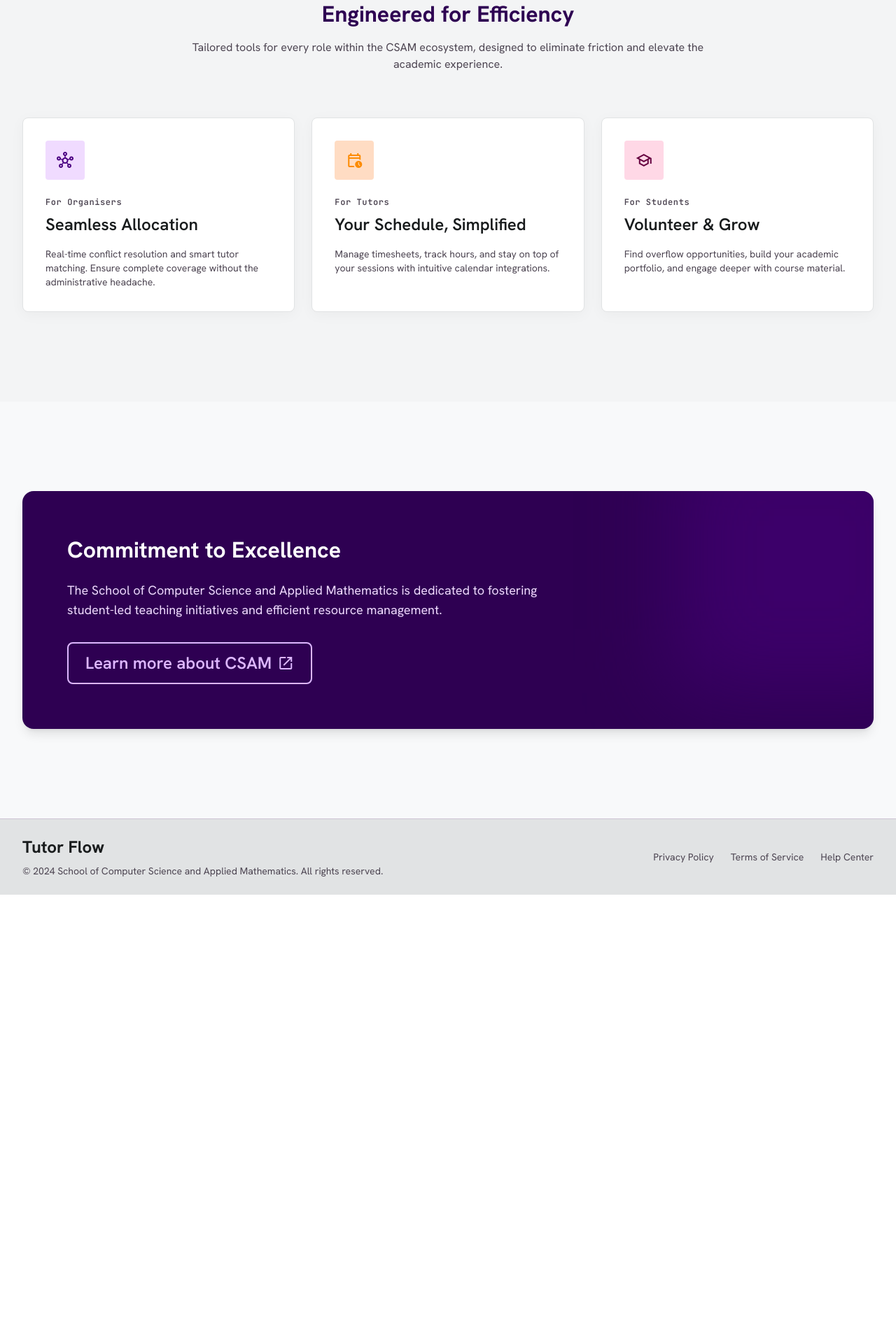
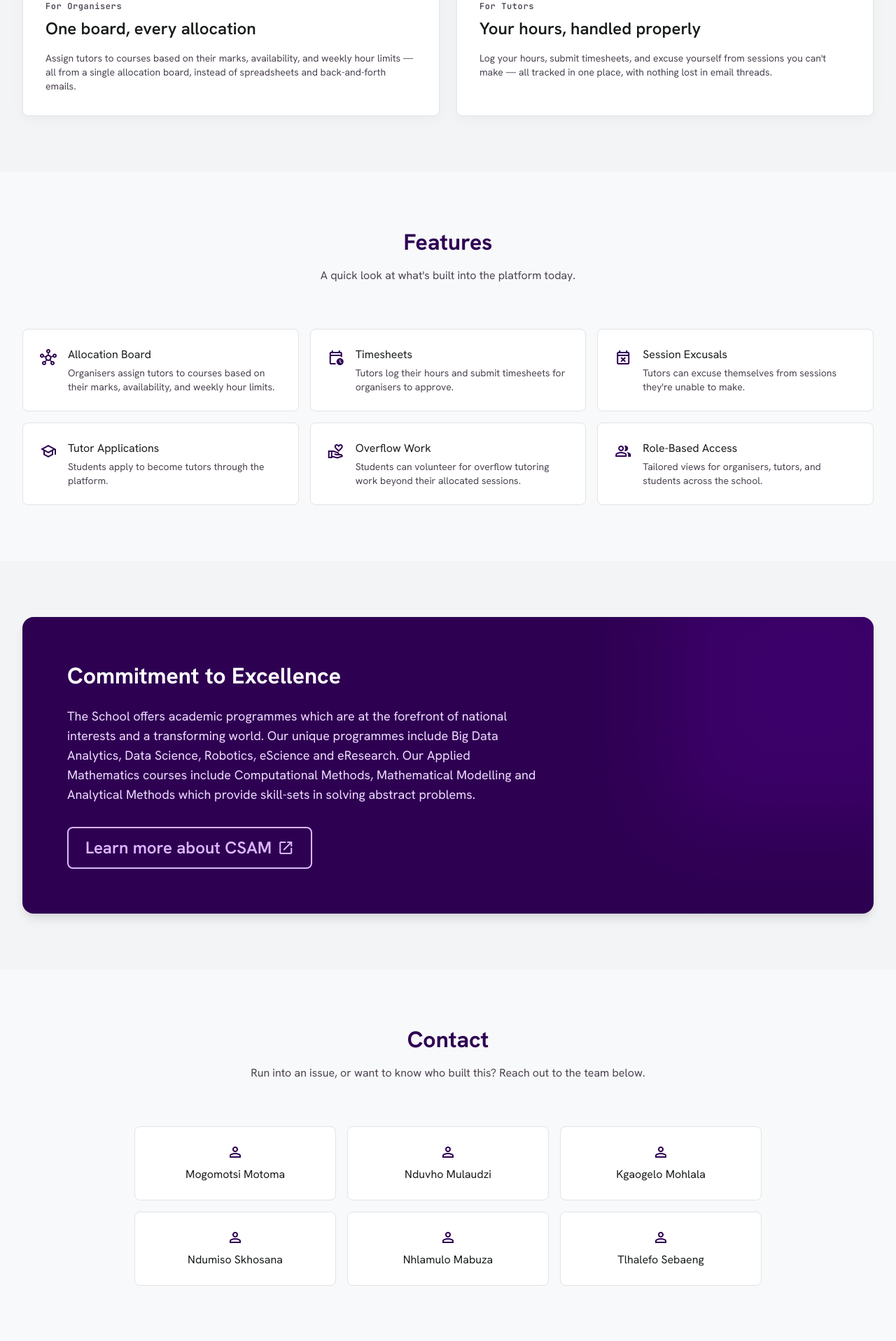
Before and after one commit to kompile-n-konquer/Tutor-Management-System, a React (Vite) app in the folder frontend/: page / in a window 1280 px wide. Shown: the part 880-2797 px from the top of the page at 70% size. Before the commit the page ends 2159 px from the top, so only its background shows below. Built offline with nearby package versions, Linux system fonts and the light colour scheme; no server answers.

Commit message:
chore/update-landing-page: updated the landing page to make it more palatable

```diff
--- a/frontend/src/features/home/Home.jsx
+++ b/frontend/src/features/home/Home.jsx
@@ -23,11 +23,12 @@ export default function Landing() {
       </header>
 
       <main className="flex-grow">
-        <section className="relative bg-surface-container-lowest overflow-hidden pt-32 pb-40">
-          <div className="max-w-container-max mx-auto px-margin-page relative z-10 grid grid-cols-1 lg:grid-cols-2 gap-gutter items-center">
+        {/* HERO */}
+        <section className="relative bg-surface-container-lowest overflow-hidden pt-32 pb-20">
+          <div className="max-w-container-max mx-auto px-margin-page relative z-10">
             <div className="max-w-2xl">
               <h1 className="font-display text-display text-primary mb-6 leading-tight">
-                Empowering Academic Excellence at CSAM
+                Tutoring made easier.
               </h1>
               <p className="font-body-lg text-body-lg text-on-surface-variant mb-10">
                 A centralized platform for Computer Science and Applied Mathematics tutor management, allocation, and
@@ -41,26 +42,36 @@ export default function Landing() {
                 <span className="material-symbols-outlined group-hover:translate-x-1 transition-transform">arrow_forward</span>
               </Link>
             </div>
-            <div className="relative h-[400px] w-full rounded-2xl overflow-hidden shadow-[0px_12px_32px_rgba(75,0,130,0.08)] bg-surface border border-surface-variant">
-              <div className="absolute inset-0 bg-gradient-to-br from-primary-fixed via-tertiary-fixed to-secondary-fixed opacity-40" />
-            </div>
           </div>
         </section>
 
-        <section className="py-32 bg-surface-container-low" id="features">
+        {/* BENEFITS — why organisers and tutors should use the app */}
+        <section className="py-20 bg-surface-container-low" id="benefits">
           <div className="max-w-container-max mx-auto px-margin-page">
             <div className="mb-16 text-center max-w-3xl mx-auto">
-              <h2 className="font-headline-lg text-headline-lg text-primary mb-4">Engineered for Efficiency</h2>
+              <h2 className="font-headline-lg text-headline-lg text-primary mb-4">Why Use Tutor Flow</h2>
               <p className="font-body-md text-body-md text-on-surface-variant">
-                Tailored tools for every role within the CSAM ecosystem, designed to eliminate friction and elevate the
-                academic experience.
+                Built to take the administrative weight off organisers and tutors, so more time goes into teaching.
               </p>
             </div>
-            <div className="grid grid-cols-1 md:grid-cols-3 gap-stack-lg">
+            <div className="grid grid-cols-1 md:grid-cols-2 gap-stack-lg">
               {[
-                { icon: "hub", eyebrow: "For Organisers", title: "Seamless Allocation", body: "Real-time conflict resolution and smart tutor matching. Ensure complete coverage without the administrative headache.", bg: "bg-primary-fixed", fg: "text-primary-container" },
-                { icon: "calendar_clock", eyebrow: "For Tutors", title: "Your Schedule, Simplified", body: "Manage timesheets, track hours, and stay on top of your sessions with intuitive calendar integrations.", bg: "bg-secondary-fixed", fg: "text-secondary-container" },
-                { icon: "school", eyebrow: "For Students", title: "Volunteer & Grow", body: "Find overflow opportunities, build your academic portfolio, and engage deeper with course material.", bg: "bg-tertiary-fixed", fg: "text-tertiary-container" },
+                {
+                  icon: "hub",
+                  eyebrow: "For Organisers",
+                  title: "One board, every allocation",
+                  body: "Assign tutors to courses based on their marks, availability, and weekly hour limits — all from a single allocation board, instead of spreadsheets and back-and-forth emails.",
+                  bg: "bg-primary-fixed",
+                  fg: "text-primary-container",
+                },
+                {
+                  icon: "calendar_clock",
+                  eyebrow: "For Tutors",
+                  title: "Your hours, handled properly",
+                  body: "Log your hours, submit timesheets, and excuse yourself from sessions you can't make — all tracked in one place, with nothing lost in email threads.",
+                  bg: "bg-secondary-fixed",
+                  fg: "text-secondary-container",
+                },
               ].map((card) => (
                 <div key={card.title} className="bg-surface-container-lowest p-8 rounded-xl border border-surface-variant shadow-[0px_4px_20px_rgba(0,0,0,0.04)] hover:shadow-[0px_12px_32px_rgba(75,0,130,0.08)] transition-all duration-300 group flex flex-col h-full">
                   <div className={`w-14 h-14 ${card.bg} rounded-lg flex items-center justify-center mb-6 group-hover:scale-110 transition-transform`}>
@@ -75,19 +86,54 @@ export default function Landing() {
           </div>
         </section>
 
-        <section className="py-32 bg-surface" id="benefits">
+        {/* FEATURES — brief overview of what's implemented */}
+        <section className="py-20 bg-surface" id="features">
+          <div className="max-w-container-max mx-auto px-margin-page">
+            <div className="mb-16 text-center max-w-3xl mx-auto">
+              <h2 className="font-headline-lg text-headline-lg text-primary mb-4">Features</h2>
+              <p className="font-body-md text-body-md text-on-surface-variant">
+                A quick look at what's built into the platform today.
+              </p>
+            </div>
+            <div className="grid grid-cols-1 sm:grid-cols-2 lg:grid-cols-3 gap-stack-md">
+              {[
+                { icon: "hub", title: "Allocation Board", body: "Organisers assign tutors to courses based on their marks, availability, and weekly hour limits." },
+                { icon: "calendar_clock", title: "Timesheets", body: "Tutors log their hours and submit timesheets for organisers to approve." },
+                { icon: "event_busy", title: "Session Excusals", body: "Tutors can excuse themselves from sessions they're unable to make." },
+                { icon: "school", title: "Tutor Applications", body: "Students apply to become tutors through the platform." },
+                { icon: "volunteer_activism", title: "Overflow Work", body: "Students can volunteer for overflow tutoring work beyond their allocated sessions." },
+                { icon: "group", title: "Role-Based Access", body: "Tailored views for organisers, tutors, and students across the school." },
+              ].map((feature) => (
+                <div key={feature.title} className="p-6 rounded-xl border border-surface-variant bg-surface-container-lowest flex gap-4 items-start">
+                  <span className="material-symbols-outlined text-primary text-2xl mt-1">{feature.icon}</span>
+                  <div>
+                    <h3 className="font-headline-sm text-headline-sm text-on-surface mb-1">{feature.title}</h3>
+                    <p className="font-body-sm text-body-sm text-on-surface-variant">{feature.body}</p>
+                  </div>
+                </div>
+              ))}
+            </div>
+          </div>
+        </section>
+
+        {/* COMMITMENT TO EXCELLENCE */}
+        <section className="py-20 bg-surface-container-low">
           <div className="max-w-container-max mx-auto px-margin-page">
             <div className="bg-primary text-on-primary rounded-2xl p-12 md:p-16 relative overflow-hidden shadow-lg flex flex-col md:flex-row items-center gap-12">
               <div className="absolute -top-24 -right-24 w-96 h-96 bg-primary-container rounded-full blur-3xl opacity-50 pointer-events-none" />
               <div className="flex-1 relative z-10">
                 <h2 className="font-headline-lg text-headline-lg mb-6">Commitment to Excellence</h2>
                 <p className="font-body-lg text-body-lg text-primary-fixed mb-8 max-w-2xl">
-                  The School of Computer Science and Applied Mathematics is dedicated to fostering student-led teaching
-                  initiatives and efficient resource management.
+                  The School offers academic programmes which are at the forefront of national interests and a
+                  transforming world. Our unique programmes include Big Data Analytics, Data Science, Robotics,
+                  eScience and eResearch. Our Applied Mathematics courses include Computational Methods,
+                  Mathematical Modelling and Analytical Methods which provide skill-sets in solving abstract problems.
                 </p>
                 <a
                   className="inline-flex items-center gap-2 border-2 border-inverse-primary text-inverse-primary font-headline-md text-headline-md px-6 py-3 rounded-xl hover:bg-inverse-primary hover:text-primary transition-colors duration-300"
-                  href="#"
+                  href="https://www.wits.ac.za/csam/"
+                  target="_blank"
+                  rel="noopener noreferrer"
                 >
                   Learn more about CSAM
                   <span className="material-symbols-outlined">open_in_new</span>
@@ -96,21 +142,44 @@ export default function Landing() {
             </div>
           </div>
         </section>
+
+        {/* CONTACT — who built the app */}
+        <section className="py-20 bg-surface" id="contact">
+          <div className="max-w-container-max mx-auto px-margin-page">
+            <div className="mb-16 text-center max-w-3xl mx-auto">
+              <h2 className="font-headline-lg text-headline-lg text-primary mb-4">Contact</h2>
+              <p className="font-body-md text-body-md text-on-surface-variant">
+                Run into an issue, or want to know who built this? Reach out to the team below.
+              </p>
+            </div>
+            <div className="grid grid-cols-1 sm:grid-cols-2 lg:grid-cols-3 gap-stack-md max-w-4xl mx-auto">
+              {[
+                "Mogomotsi Motoma",
+                "Nduvho Mulaudzi",
+                "Kgaogelo Mohlala",
+                "Ndumiso Skhosana",
+                "Nhlamulo Mabuza",
+                "Tlhalefo Sebaeng",
+              ].map((name) => (
+                <div key={name} className="p-6 rounded-xl border border-surface-variant bg-surface-container-lowest text-center">
+                  <span className="material-symbols-outlined text-primary text-2xl mb-2">person</span>
+                  <h3 className="font-headline-sm text-headline-sm text-on-surface">{name}</h3>
+                </div>
+              ))}
+            </div>
+          </div>
+        </section>
       </main>
 
-      <footer className="w-full py-stack-lg bg-surface-container-highest border-t border-outline-variant mt-auto" id="contact">
-        <div className="flex flex-col md:flex-row justify-between items-center w-full px-margin-page max-w-container-max mx-auto gap-6">
-          <div className="flex flex-col items-center md:items-start gap-2">
-            <span className="font-headline-md text-headline-md font-bold text-on-surface">Tutor Flow</span>
-            <span className="font-body-sm text-body-sm text-on-surface-variant">
-              © 2024 School of Computer Science and Applied Mathematics. All rights reserved.
-            </span>
-          </div>
-          <nav className="flex flex-wrap justify-center gap-6">
-            <a className="font-body-sm text-body-sm text-on-surface-variant hover:text-secondary transition-colors" href="#">Privacy Policy</a>
-            <a className="font-body-sm text-body-sm text-on-surface-variant hover:text-secondary transition-colors" href="#">Terms of Service</a>
-            <a className="font-body-sm text-body-sm text-on-surface-variant hover:text-secondary transition-colors" href="#">Help Center</a>
-          </nav>
+      <footer className="w-full py-stack-lg bg-surface-container-highest border-t border-outline-variant mt-auto">
+        <div className="flex flex-col items-center w-full px-margin-page max-w-container-max mx-auto gap-2">
+          <span className="font-headline-md text-headline-md font-bold text-on-surface">Tutor Flow</span>
+          <span className="font-body-sm text-body-sm text-on-surface-variant">
+            COMS3011A — Software Design Project
+          </span>
+          <span className="font-body-sm text-body-sm text-on-surface-variant">
+            Kompile and Konquer
+          </span>
         </div>
       </footer>
     </div>
```
